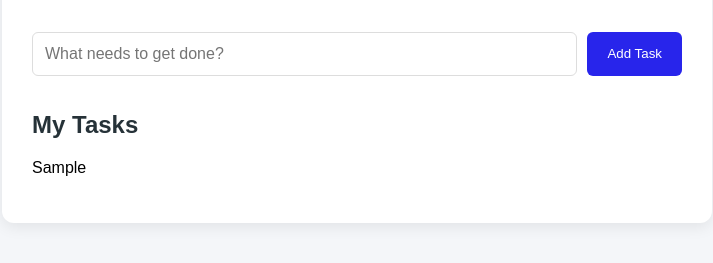
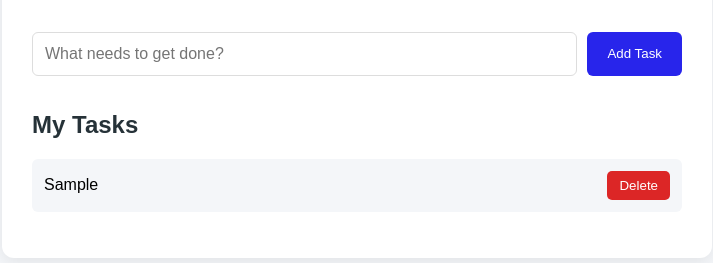
Before and after one commit to driiguez/personal-task-tracker, a plain HTML site: page index.html in a window 1280 px wide. Both pictures are taken after typing "Sample" into the empty fields and a click on the button "Add Task". Shown: the part 211-474 px from the top of the page, without its empty margins (283-996 px from the left). Drawn offline with Linux system fonts and the light colour scheme.

Commit message:
add task completion and deletion

```diff
--- a/script.js
+++ b/script.js
@@ -11,27 +11,44 @@ console.log("Task Tracker JavaScript is connected!");
 function addTask() {
   const taskText = taskInput.value.trim();
 
-  // Prevent empty tasks
-
   if (taskText === "") {
     alert("Please enter a task!");
     return;
   }
 
-  // Create a new list item
-
+  // Create the list item
   const li = document.createElement("li");
 
-  li.textContent = taskText;
+  // Create the task text
+  const span = document.createElement("span");
+  span.textContent = taskText;
 
-  // Add the task to the page
+  // Mark task as completed when clicked
+  span.addEventListener("click", function () {
+    li.classList.toggle("completed");
+  });
 
+  // Create delete button
+  const deleteButton = document.createElement("button");
+  deleteButton.textContent = "Delete";
+  deleteButton.classList.add("delete-button");
+
+  // Remove task when delete button is clicked
+  deleteButton.addEventListener("click", function () {
+    li.remove();
+  });
+
+  // Add elements to the list item
+  li.appendChild(span);
+  li.appendChild(deleteButton);
+
+  // Add list item to the page
   taskList.appendChild(li);
 
-  // Clear the input
-
+  // Clear input
   taskInput.value = "";
 }
+
 // Listen for button clicks
 
 addTaskButton.addEventListener("click", addTask);
--- a/style.css
+++ b/style.css
@@ -71,3 +71,33 @@ header p {
   padding: 0;
   list-style: none;
 }
+
+/* Individual task styling */
+
+.task-list li {
+  display: flex;
+  justify-content: space-between;
+  align-items: center;
+  padding: 12px;
+  margin-bottom: 10px;
+  background-color: #f4f6f9;
+  border-radius: 6px;
+}
+
+/* Completed task styling */
+
+.task-list li.completed {
+  text-decoration: line-through;
+  color: #999;
+}
+
+/* Delete button styling */
+
+.delete-button {
+  background-color: #dc2626;
+  color: white;
+  border: none;
+  padding: 7px 12px;
+  border-radius: 5px;
+  cursor: pointer;
+}
```
